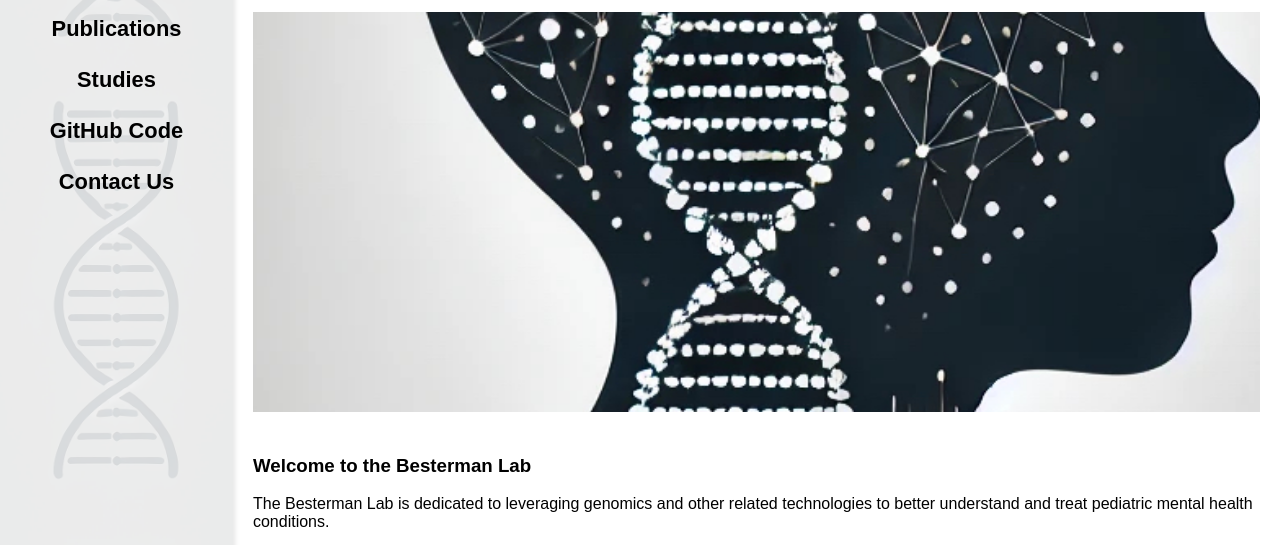
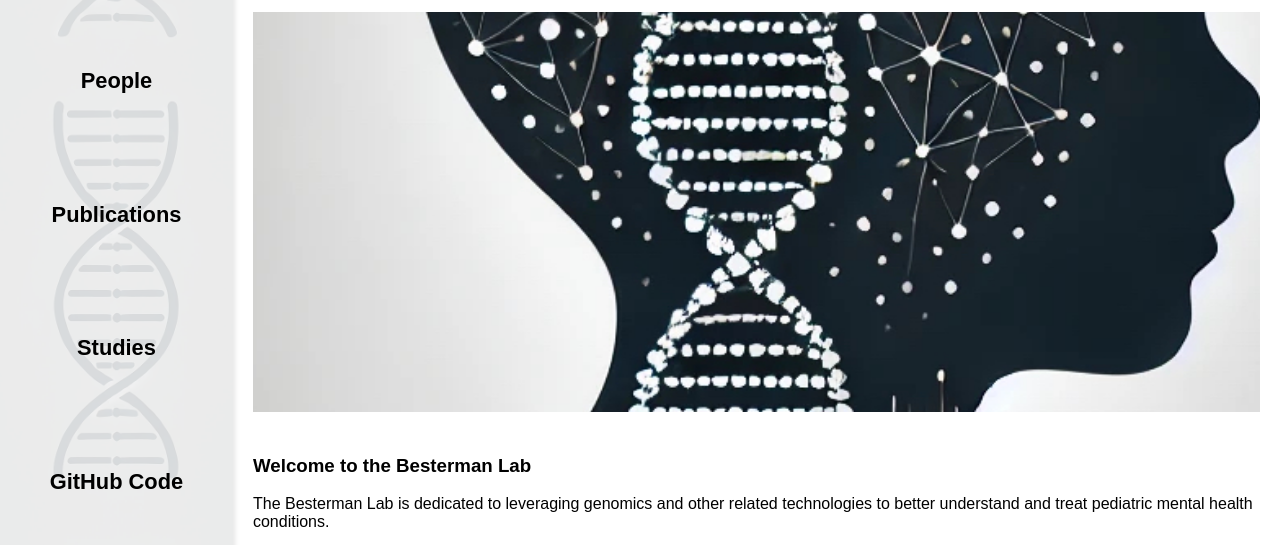
Before and after one commit to abesterman/bestermanlab.github.io, a plain HTML site: page index.html in a window 1280 px wide. Shown: the part 111-656 px from the top of the page. Drawn offline with Linux system fonts and the light colour scheme.

Commit message:
Update index.html

```diff
--- a/index.html
+++ b/index.html
@@ -41,15 +41,21 @@
             height: 100%;
             display: flex;
             flex-direction: column;
-            justify-content: flex-start;
+            justify-content: space-between;
             align-items: center;
-            padding: 20px;
+            padding: 40px 20px;
+            box-sizing: border-box;
         }
         .sidebar ul {
             list-style-type: none;
             padding: 0;
             margin: 0;
             text-align: center;
+            width: 100%;
+            display: flex;
+            flex-direction: column;
+            justify-content: space-between;
+            height: 100%;
         }
         .sidebar ul li {
             margin-bottom: 15px;
```
